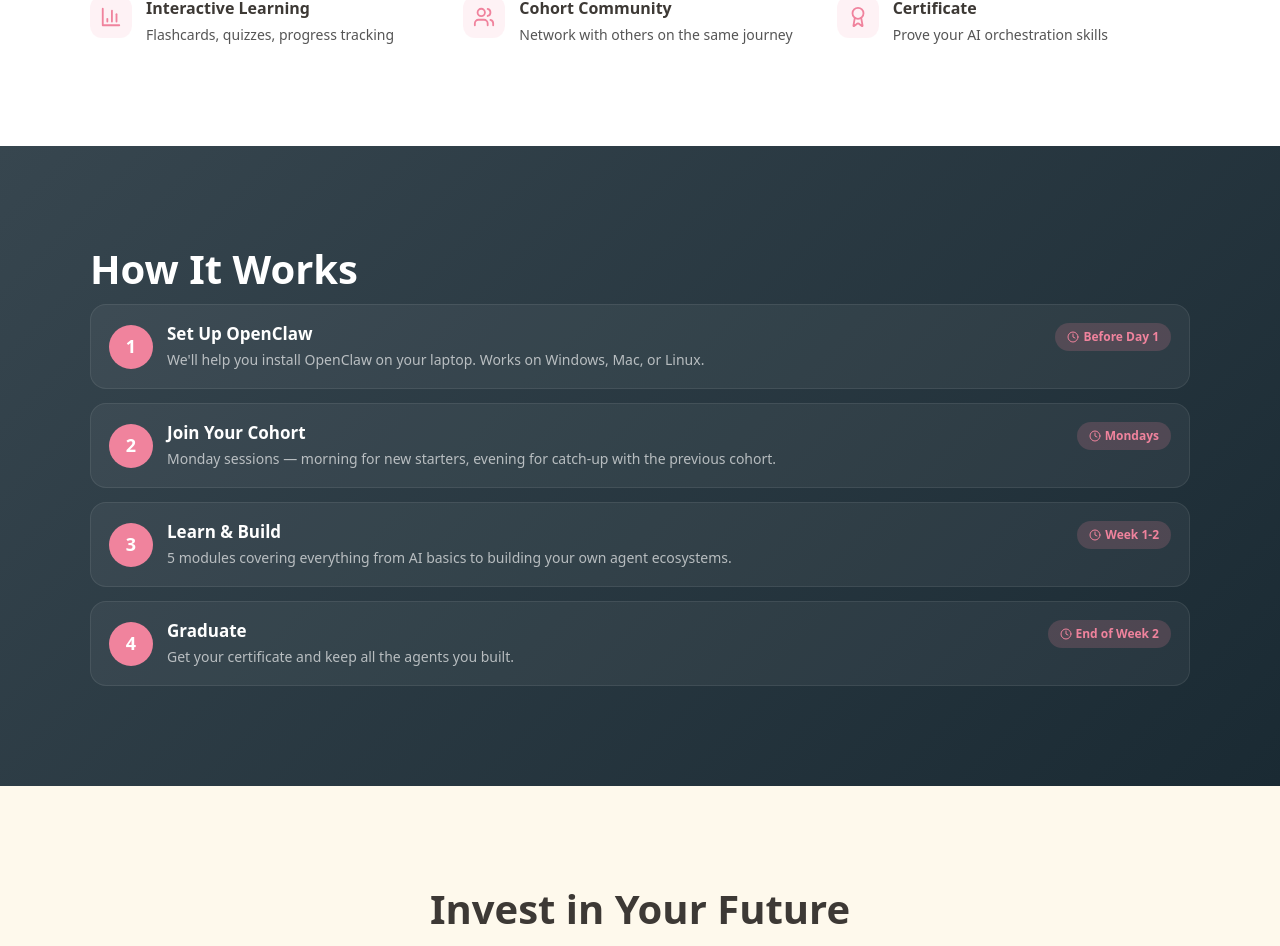
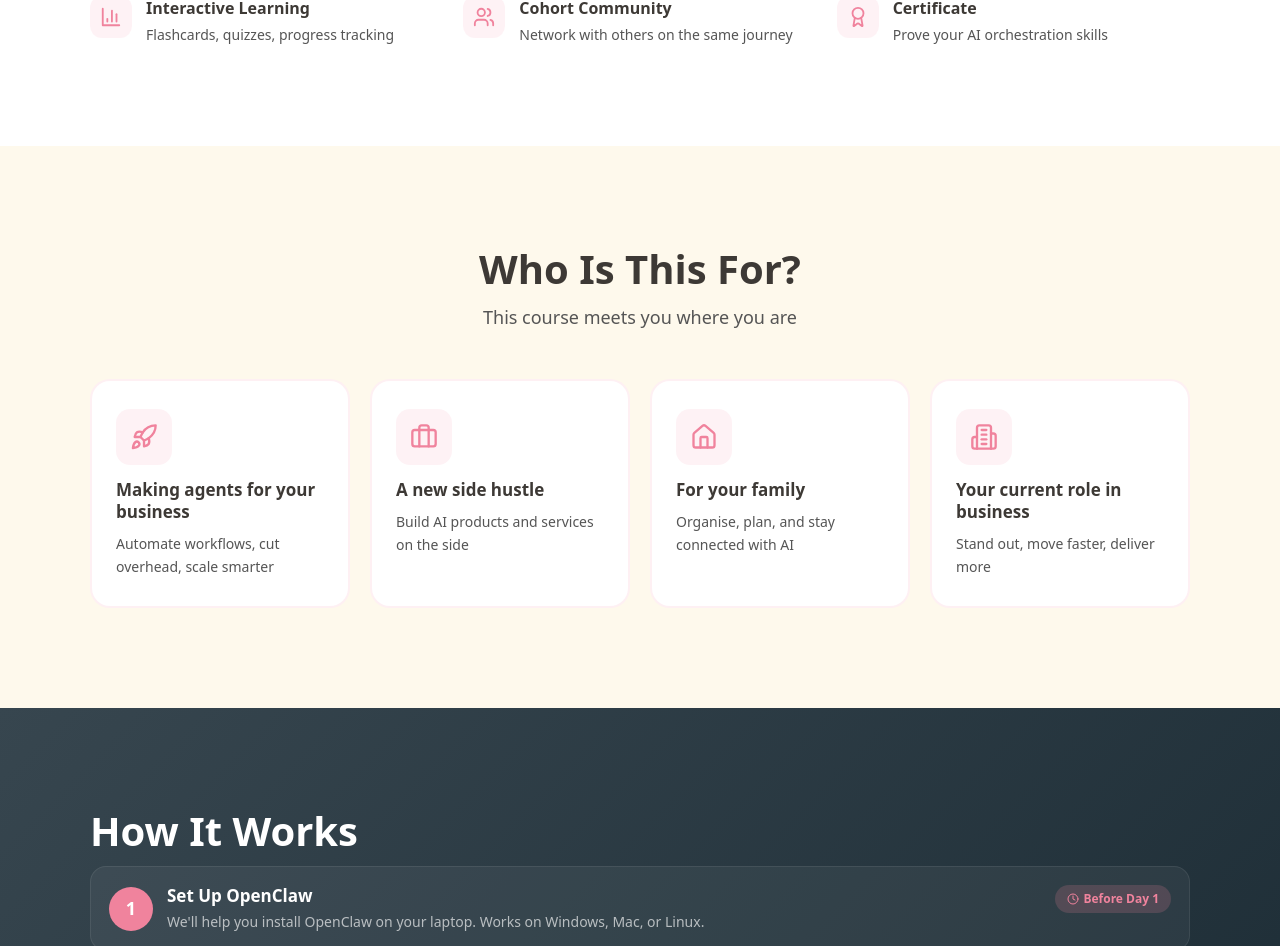
Before and after one commit to boktoday/ai-agent-upskill-sales, a React (Vite) app: page / in a window 1280 px wide. Shown: the part 1238-2184 px from the top of the page. Built offline with nearby package versions, Linux system fonts and the light colour scheme.

Commit message:
feat: add who is this for section

```diff
--- a/src/App.tsx
+++ b/src/App.tsx
@@ -3,7 +3,7 @@ import {
   Bot, BookOpen, Laptop, BarChart3, Users, Award,
   Rocket, Zap, Wrench, Target, CheckCircle2, ChevronDown,
   Menu, X, ArrowRight, Star, Clock, Shield, GraduationCap,
-  Infinity, Check
+  Infinity, Check, Briefcase, Home, Building2
 } from 'lucide-react'
 
 const COLORS = {
@@ -180,6 +180,46 @@ function App() {
                 </div>
               </div>
             ))}
+          </div>
+        </div>
+      </section>
+
+      {/* Who Is This For? */}
+      <section className="section-cream">
+        <div className="section-inner">
+          <div className="section-header">
+            <h2 className="section-title">Who Is This For?</h2>
+            <p className="section-subtitle">This course meets you where you are</p>
+          </div>
+          <div className="who-grid">
+            <div className="who-card">
+              <div className="who-icon">
+                <Rocket size={28} color={COLORS.rosePink} />
+              </div>
+              <h3 className="who-title">Making agents for your business</h3>
+              <p className="who-desc">Automate workflows, cut overhead, scale smarter</p>
+            </div>
+            <div className="who-card">
+              <div className="who-icon">
+                <Briefcase size={28} color={COLORS.rosePink} />
+              </div>
+              <h3 className="who-title">A new side hustle</h3>
+              <p className="who-desc">Build AI products and services on the side</p>
+            </div>
+            <div className="who-card">
+              <div className="who-icon">
+                <Home size={28} color={COLORS.rosePink} />
+              </div>
+              <h3 className="who-title">For your family</h3>
+              <p className="who-desc">Organise, plan, and stay connected with AI</p>
+            </div>
+            <div className="who-card">
+              <div className="who-icon">
+                <Building2 size={28} color={COLORS.rosePink} />
+              </div>
+              <h3 className="who-title">Your current role in business</h3>
+              <p className="who-desc">Stand out, move faster, deliver more</p>
+            </div>
           </div>
         </div>
       </section>
@@ -624,6 +664,56 @@ function App() {
         }
 
         /* ===========================
+           WHO IS THIS FOR
+           =========================== */
+        .who-grid {
+          display: grid;
+          grid-template-columns: 1fr;
+          gap: 20px;
+        }
+
+        .who-card {
+          background: #fff;
+          border-radius: 20px;
+          padding: 28px 24px;
+          border: 2px solid rgba(240, 131, 157, 0.12);
+          transition: transform 0.2s, box-shadow 0.2s, border-color 0.2s;
+          display: flex;
+          flex-direction: column;
+          gap: 10px;
+        }
+
+        .who-card:hover {
+          transform: translateY(-4px);
+          box-shadow: 0 12px 36px rgba(240, 131, 157, 0.18);
+          border-color: rgba(240, 131, 157, 0.35);
+        }
+
+        .who-icon {
+          width: 56px;
+          height: 56px;
+          background: rgba(240, 131, 157, 0.1);
+          border-radius: 14px;
+          display: flex;
+          align-items: center;
+          justify-content: center;
+          margin-bottom: 4px;
+        }
+
+        .who-title {
+          font-size: 17px;
+          font-weight: 800;
+          color: #3D3935;
+          line-height: 1.3;
+        }
+
+        .who-desc {
+          font-size: 14px;
+          color: #555;
+          line-height: 1.6;
+        }
+
+        /* ===========================
            STEPS
            =========================== */
         .steps-list {
@@ -967,6 +1057,7 @@ function App() {
         @media (min-width: 640px) {
           .modules-grid { grid-template-columns: repeat(2, 1fr); }
           .features-grid { grid-template-columns: repeat(2, 1fr); }
+          .who-grid { grid-template-columns: repeat(2, 1fr); }
           .step-card { flex-wrap: nowrap; }
           .pricing-card { width: 300px; }
           .section-light,
@@ -981,6 +1072,7 @@ function App() {
         @media (min-width: 1024px) {
           .modules-grid { grid-template-columns: repeat(5, 1fr); }
           .features-grid { grid-template-columns: repeat(3, 1fr); }
+          .who-grid { grid-template-columns: repeat(4, 1fr); }
           .nav-inner { padding: 14px 40px; }
           .hero-section { padding: 60px 40px 80px; }
           .section-light,
```
